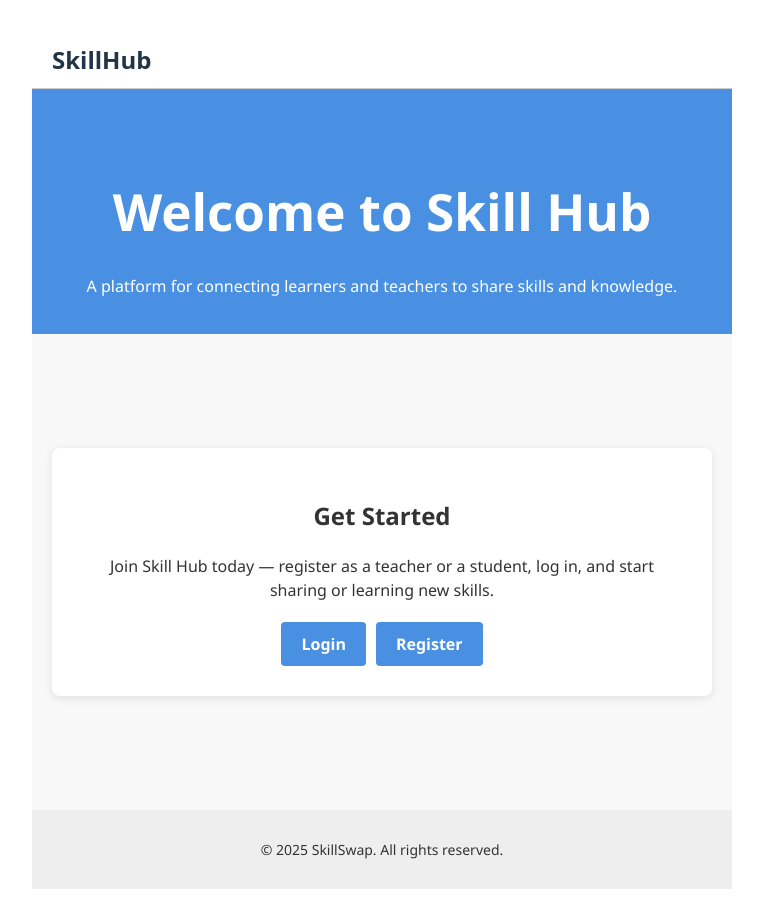
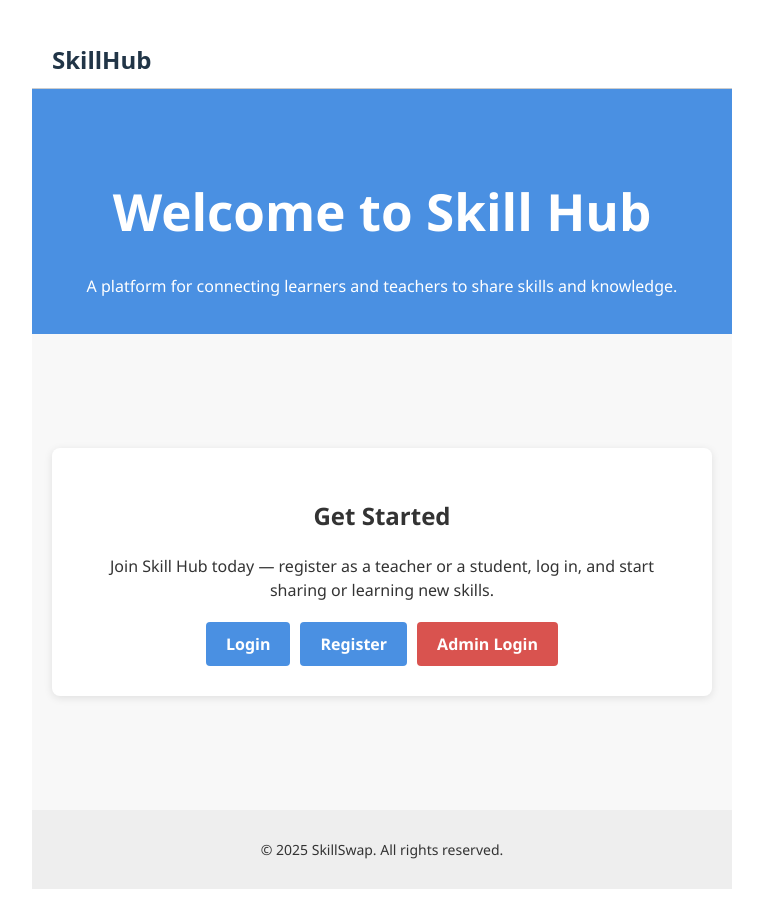
Before and after one commit to gladys6-arch/skill-hub, a React app in the folder frontend/: page / in a window 1280 px wide. Shown: the whole page, without its empty margins (258-1021 px from the left). Built offline with nearby package versions, Linux system fonts and the light colour scheme; the HTML template or start-up script is replaced by a standard one.

Commit message:
add Admin Login link to HomePagedd

```diff
--- a/frontend/src/App.jsx
+++ b/frontend/src/App.jsx
@@ -7,6 +7,8 @@ import Register from './pages/register'
 import AdminRoutes from './Routes/AdminRoutes'
 import TeacherRoutes from './Routes/TeacherRoutes'
 import StudentRoutes from './Routes/StudentRoutes'
+import AdminLogin from "./pages/AdminLogin.jsx";
+
 import './App.css'
 
 function App() {
@@ -19,6 +21,7 @@ function App() {
             <Route path="/" element={<HomePage />} />
             <Route path="/login" element={<Login />} />
             <Route path="/register" element={<Register />} />
+            <Route path="/admin-login" element={<AdminLogin />} />
             <Route path="/admin/*" element={<AdminRoutes />} />
             <Route path="/teacher/*" element={<TeacherRoutes />} />
             <Route path="/student/*" element={<StudentRoutes />} />
--- /dev/null
+++ b/frontend/src/pages/AdminLogin.jsx
@@ -0,0 +1,68 @@
+import { useNavigate } from "react-router-dom";
+import { useAuth } from "../components/AuthContext.jsx";
+
+function AdminLogin() {
+  const navigate = useNavigate();
+  const { login } = useAuth();
+  const [email, setEmail] = useState("");
+  const [password, setPassword] = useState("");
+  const [error, setError] = useState("");
+
+  const handleSubmit = async (e) => {
+    e.preventDefault();
+
+    try {
+      const response = await fetch("http://127.0.0.1:5000/api/auth/login", {
+        method: "POST",
+        headers: { "Content-Type": "application/json" },
+        body: JSON.stringify({ email, password }),
+      });
+
+      const data = await response.json();
+
+      if (!response.ok || data.role !== "admin") {
+        setError("Invalid admin credentials");
+        return;
+      }
+
+      login({ email, role: data.role, token: data.token });
+      navigate("/admin");
+
+    } catch (err) {
+      setError("Login failed. Please try again.");
+    }
+  };
+
+  return (
+    <div>
+      <h2>Admin Login</h2>
+      {error && <p style={{ color: "red" }}>{error}</p>}
+
+      <form onSubmit={handleSubmit}>
+        <div>
+          <label>Email:</label><br />
+          <input
+            type="email"
+            value={email}
+            onChange={(e) => setEmail(e.target.value)}
+            required
+          />
+        </div>
+
+        <div>
+          <label>Password:</label><br />
+          <input
+            type="password"
+            value={password}
+            onChange={(e) => setPassword(e.target.value)}
+            required
+          />
+        </div>
+
+        <button type="submit">Admin Login</button>
+      </form>
+    </div>
+  );
+}
+
+export default AdminLogin;
--- a/frontend/src/pages/HomePage.jsx
+++ b/frontend/src/pages/HomePage.jsx
@@ -6,7 +6,9 @@ function HomePage() {
     <div style={styles.container}>
       <header style={styles.header}>
         <h1>Welcome to Skill Hub</h1>
-        <p>A platform for connecting learners and teachers to share skills and knowledge.</p>
+        <p>
+          A platform for connecting learners and teachers to share skills and knowledge.
+        </p>
       </header>
 
       <main style={styles.main}>
@@ -16,9 +18,11 @@ function HomePage() {
             Join Skill Hub today — register as a teacher or a student, log in, and start
             sharing or learning new skills.
           </p>
+
           <div style={styles.buttonGroup}>
             <Link to="/login" style={styles.button}>Login</Link>
             <Link to="/register" style={styles.button}>Register</Link>
+            <Link to="/admin-login" style={styles.adminButton}>Admin Login</Link>
           </div>
         </section>
       </main>
@@ -65,6 +69,7 @@ const styles = {
     display: "flex",
     justifyContent: "center",
     gap: "10px",
+    flexWrap: "wrap",
   },
   button: {
     textDecoration: "none",
@@ -73,6 +78,16 @@ const styles = {
     padding: "10px 20px",
     borderRadius: "4px",
     fontWeight: "bold",
+    transition: "background-color 0.3s ease",
+  },
+  adminButton: {
+    textDecoration: "none",
+    color: "white",
+    backgroundColor: "#d9534f", // red tone for admin
+    padding: "10px 20px",
+    borderRadius: "4px",
+    fontWeight: "bold",
+    transition: "background-color 0.3s ease",
   },
   footer: {
     textAlign: "center",
```
